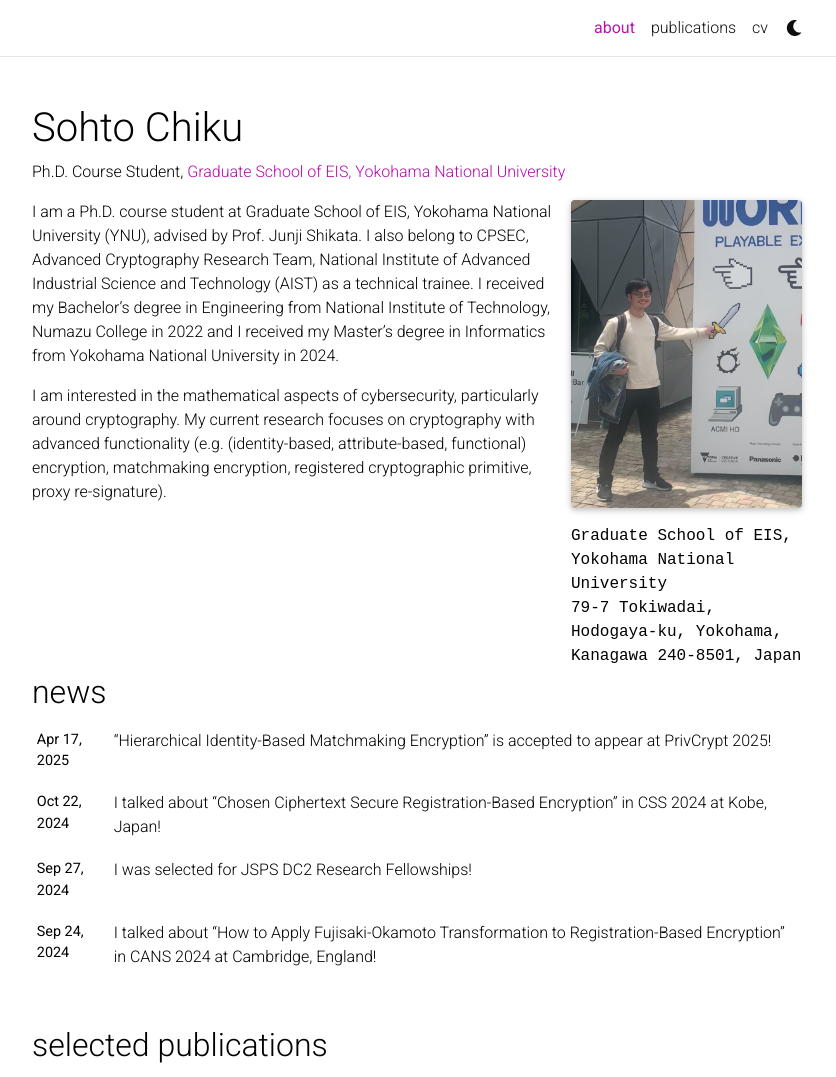
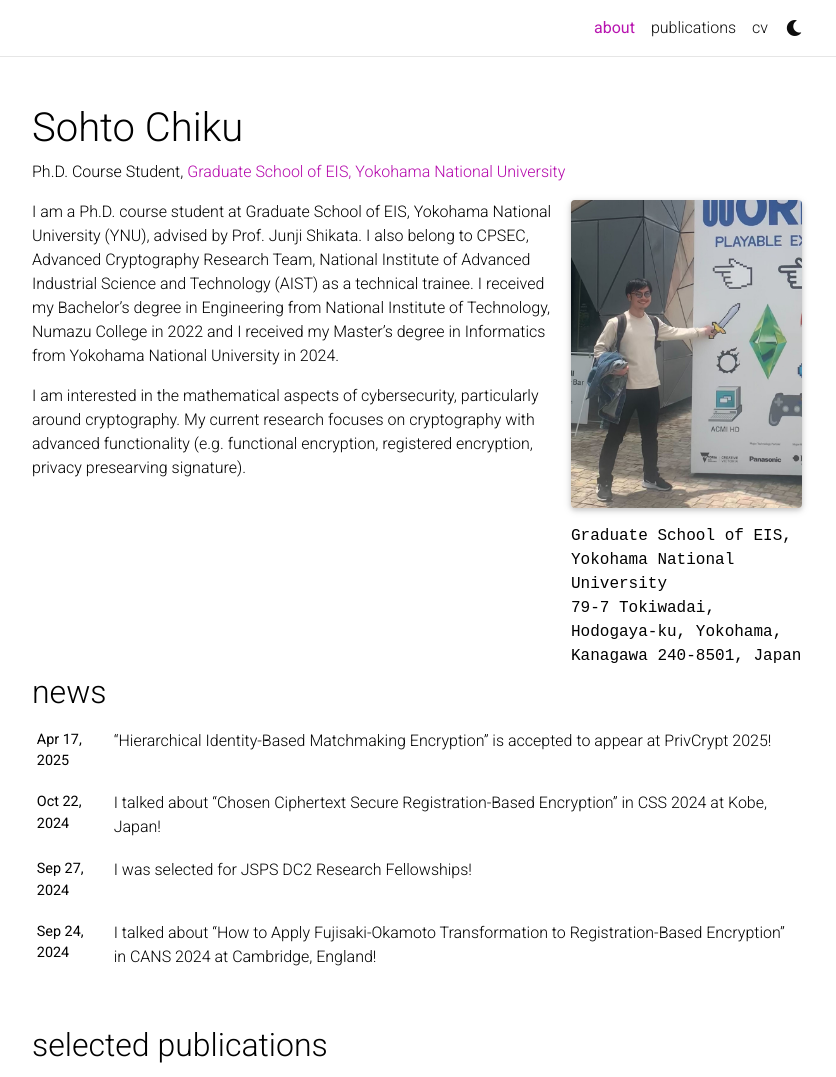
Before and after one commit to csort99/csort99.github.io, a Jekyll site: the page built from _pages/about.md, in a window 1280 px wide and 1366 px high, cut to the strip 0-1077 px from the top of the window. Shown: the whole strip, without its empty margins (223-1059 px from the left). Built offline with Jekyll 4.4.1, drawn with Linux system fonts in a browser that asks for light colours; full-size pictures stand in for the smaller copies a plugin makes; comment, search, counter and statistics services are not loaded; a style sheet for code colours, icons or effects is not loaded.

Commit message:
Update about.md

```diff
--- a/_pages/about.md
+++ b/_pages/about.md
@@ -21,4 +21,4 @@ I am a Ph.D. course student at Graduate School of EIS, Yokohama National Univers
 I also belong to CPSEC, Advanced Cryptography Research Team, National Institute of Advanced Industrial Science and Technology (AIST) as a technical trainee.
 I received my Bachelor's degree in Engineering from National Institute of Technology, Numazu College in 2022 and I received my Master's degree in Informatics from Yokohama National University in 2024.
 
-I am interested in the mathematical aspects of cybersecurity, particularly around cryptography. My current research focuses on cryptography with advanced functionality (e.g. (identity-based, attribute-based, functional) encryption, matchmaking encryption, registered cryptographic primitive, proxy re-signature).
+I am interested in the mathematical aspects of cybersecurity, particularly around cryptography. My current research focuses on cryptography with advanced functionality (e.g. functional encryption, registered encryption, privacy presearving signature).
```
